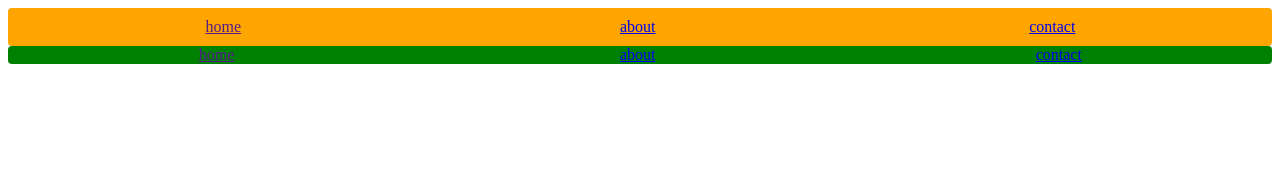
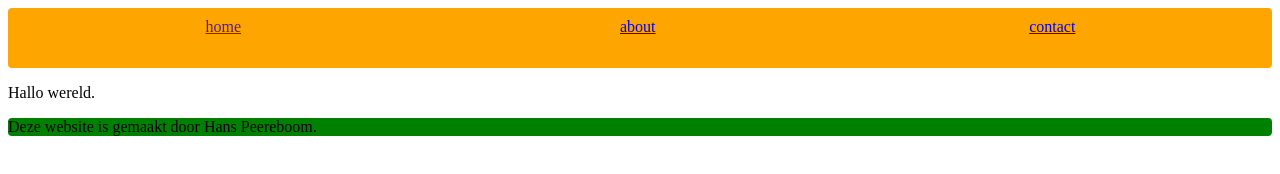
Before and after one commit to hpeerebo/frontend-basics, a website: page index.html in a window 1280 px wide. Drawn offline with Linux system fonts and the light colour scheme.

Commit message:
We gaan weer verder

```diff
--- a/index.html
+++ b/index.html
@@ -6,24 +6,21 @@
     <meta name="viewport" content="width=device-width, initial-scale=1.0">
     <meta http-equiv="X-UA-Compatible" content="ie=edge">
     <title>Document</title>
-    <link rel="stylesheet"type="text/css" href="styles.css">
+    <link rel="stylesheet" type="text/css" href="styles.css">
 </head>
 
-<body>
-<nav>
+<nav class="menu">
     <a href="">home</a>
     <a href="/home">about</a>
     <a href="/contact">contact</a>
 </nav>
 
+<body>
+        <p>Hallo wereld.</p>
+</body>
+
 <footer>
-    <a href="">home</a>
-    <a href="/home">about</a>
-    <a href="/contact">contact</a>
+    <p>Deze website is gemaakt door Hans Peereboom.</p>
 </footer>
 
-</body>
-
-
-
 </html>
--- a/styles.scss
+++ b/styles.scss
@@ -1,16 +1,22 @@
 body {
+    .menu {
+        height: 40px;
+    }
+
     nav {
         background-color: orange;
         padding: 10px;
         border-radius: 4px;
         list-style-type: none;
         }
+
     a {
         width: 33%;
         display: inline-block;
         text-align: center;
         transition: 0.3s ease-out all;
     }
+
     footer {
         background-color: green;
         padding: 10 px;
```
Also changed, not shown: styles.css.
